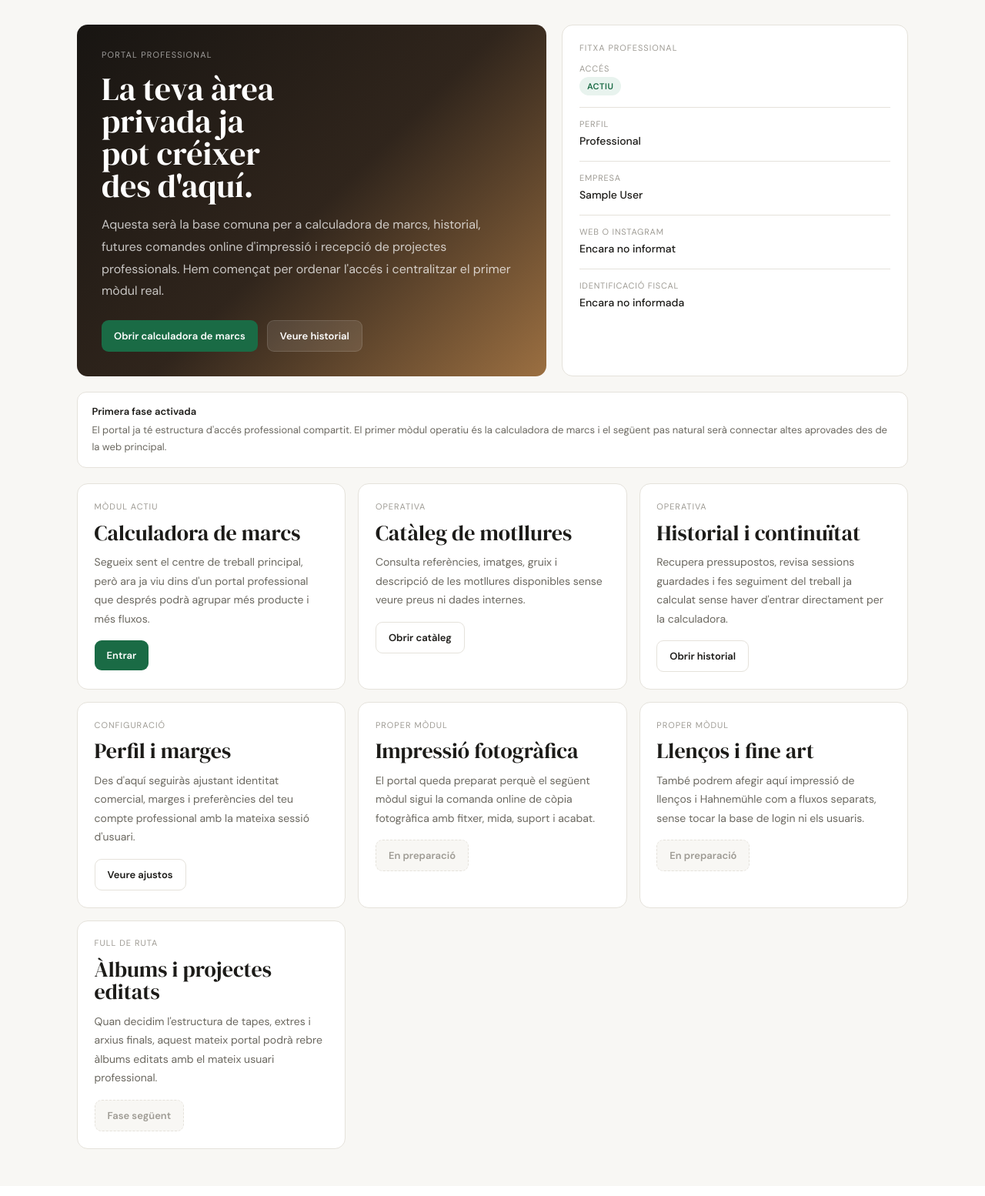
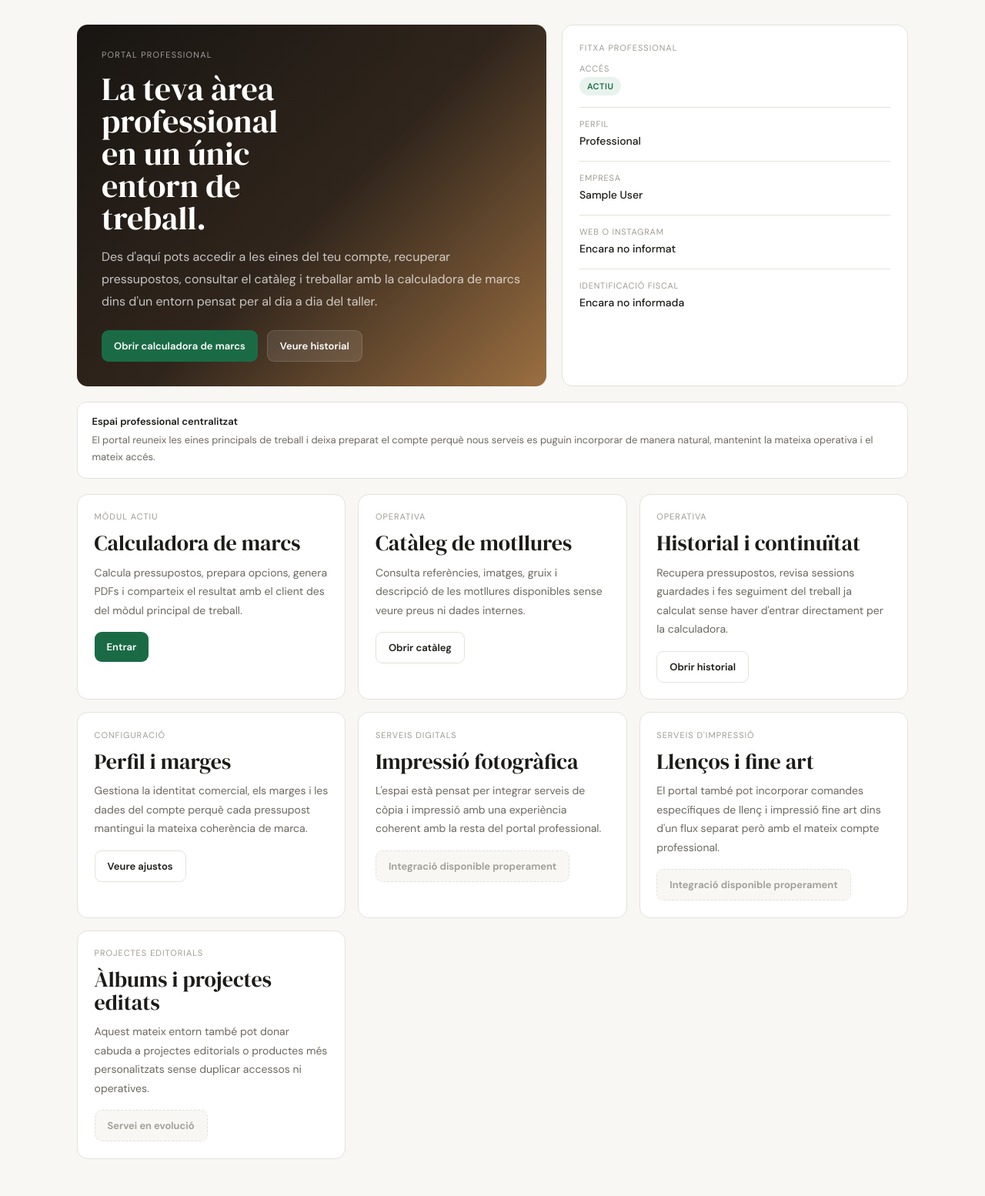
Before and after one commit to erikenobipicks/Calculadora-Marcs, a Flask app: page / in a window 1280 px wide. Shown: the part 56-1610 px from the top of the page at 77% size. Before the commit the page ends 1549 px from the top, so only its background shows below. Run offline with Flask 3, Linux system fonts and the light colour scheme; the visitor is signed in with stand-in values (Sample User, id 1); data that the repository does not hold is empty; some libraries are stand-ins or nearby versions.

Commit message:
Refina els textos del portal professional

```diff
--- a/templates/portal.html
+++ b/templates/portal.html
@@ -81,9 +81,9 @@ nav{background:#1C1B18;height:56px;display:flex;align-items:center;justify-conte
   <section class="hero">
     <div class="hero-copy">
       <div class="eyebrow">Portal professional</div>
-      <h1>La teva àrea privada ja pot créixer des d'aquí.</h1>
+      <h1>La teva àrea professional en un únic entorn de treball.</h1>
       <p>
-        Aquesta serà la base comuna per a calculadora de marcs, historial, futures comandes online d'impressió i recepció de projectes professionals. Hem començat per ordenar l'accés i centralitzar el primer mòdul real.
+        Des d'aquí pots accedir a les eines del teu compte, recuperar pressupostos, consultar el catàleg i treballar amb la calculadora de marcs dins d'un entorn pensat per al dia a dia del taller.
       </p>
       <div class="hero-actions">
         <a href="/calculadora" class="btn btn-primary">Obrir calculadora de marcs</a>
@@ -128,8 +128,8 @@ nav{background:#1C1B18;height:56px;display:flex;align-items:center;justify-conte
 
   <div class="info-strip">
     <div>
-      <strong>Primera fase activada</strong>
-      <span>El portal ja té estructura d'accés professional compartit. El primer mòdul operatiu és la calculadora de marcs i el següent pas natural serà connectar altes aprovades des de la web principal.</span>
+      <strong>Espai professional centralitzat</strong>
+      <span>El portal reuneix les eines principals de treball i deixa preparat el compte perquè nous serveis es puguin incorporar de manera natural, mantenint la mateixa operativa i el mateix accés.</span>
     </div>
   </div>
 
@@ -137,7 +137,7 @@ nav{background:#1C1B18;height:56px;display:flex;align-items:center;justify-conte
     <article class="card">
       <div class="card-tag">Mòdul actiu</div>
       <h2>Calculadora de marcs</h2>
-      <p>Segueix sent el centre de treball principal, però ara ja viu dins d'un portal professional que després podrà agrupar més producte i més fluxos.</p>
+      <p>Calcula pressupostos, prepara opcions, genera PDFs i comparteix el resultat amb el client des del mòdul principal de treball.</p>
       <div class="card-actions">
         <a href="/calculadora" class="btn btn-primary">Entrar</a>
       </div>
@@ -164,36 +164,36 @@ nav{background:#1C1B18;height:56px;display:flex;align-items:center;justify-conte
     <article class="card">
       <div class="card-tag">Configuració</div>
       <h2>Perfil i marges</h2>
-      <p>Des d'aquí seguiràs ajustant identitat comercial, marges i preferències del teu compte professional amb la mateixa sessió d'usuari.</p>
+      <p>Gestiona la identitat comercial, els marges i les dades del compte perquè cada pressupost mantingui la mateixa coherència de marca.</p>
       <div class="card-actions">
         <a href="/ajustos" class="btn btn-outline">Veure ajustos</a>
       </div>
     </article>
 
     <article class="card">
-      <div class="card-tag">Proper mòdul</div>
+      <div class="card-tag">Serveis digitals</div>
       <h2>Impressió fotogràfica</h2>
-      <p>El portal queda preparat perquè el següent mòdul sigui la comanda online de còpia fotogràfica amb fitxer, mida, suport i acabat.</p>
+      <p>L'espai està pensat per integrar serveis de còpia i impressió amb una experiència coherent amb la resta del portal professional.</p>
       <div class="card-actions">
-        <span class="btn btn-disabled">En preparació</span>
+        <span class="btn btn-disabled">Integració disponible properament</span>
       </div>
     </article>
 
     <article class="card">
-      <div class="card-tag">Proper mòdul</div>
+      <div class="card-tag">Serveis d'impressió</div>
       <h2>Llenços i fine art</h2>
-      <p>També podrem afegir aquí impressió de llenços i Hahnemühle com a fluxos separats, sense tocar la base de login ni els usuaris.</p>
+      <p>El portal també pot incorporar comandes específiques de llenç i impressió fine art dins d'un flux separat però amb el mateix compte professional.</p>
       <div class="card-actions">
-        <span class="btn btn-disabled">En preparació</span>
+        <span class="btn btn-disabled">Integració disponible properament</span>
       </div>
     </article>
 
     <article class="card">
-      <div class="card-tag">Full de ruta</div>
+      <div class="card-tag">Projectes editorials</div>
       <h2>Àlbums i projectes editats</h2>
-      <p>Quan decidim l'estructura de tapes, extres i arxius finals, aquest mateix portal podrà rebre àlbums editats amb el mateix usuari professional.</p>
+      <p>Aquest mateix entorn també pot donar cabuda a projectes editorials o productes més personalitzats sense duplicar accessos ni operatives.</p>
       <div class="card-actions">
-        <span class="btn btn-disabled">Fase següent</span>
+        <span class="btn btn-disabled">Servei en evolució</span>
       </div>
     </article>
   </section>
```
